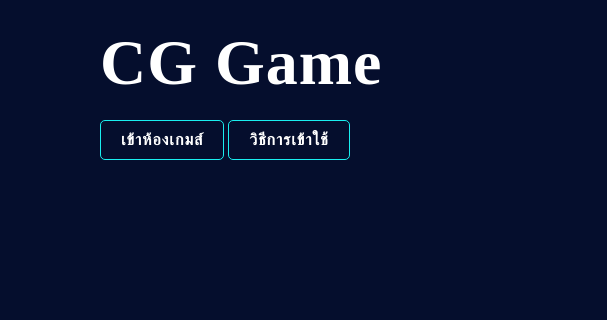
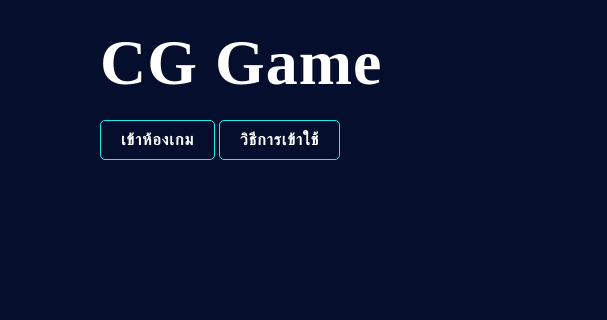
Before and after one commit to Yu58Ji/chat-app, a website: page index.html in a window 1280 px wide. Shown: the part 297-617 px from the top of the page, 0-607 px from the left. Drawn offline with nearby package versions, Linux system fonts and the light colour scheme.

Commit message:
Update index.html

```diff
--- a/index.html
+++ b/index.html
@@ -21,7 +21,7 @@
             <div class="nono">
                 <h2>CG Game<br></h2>
                 <p></p>
-                <a href=Game.html class="lolo">เข้าห้องเกมส์</a>
+                <a href=Game.html class="lolo">เข้าห้องเกม</a>
                 <a href="https://drive.google.com/file/d/1xMJri0E8iP-FwoHpBV7pNphe8jkKNya4/view?usp=share_link" class="lolo">วิธีการเข้าใช้</a>
             </div>
             <img src="https://codewithsadee.github.io/gamics/assets/images/hero-banner.png">
```
